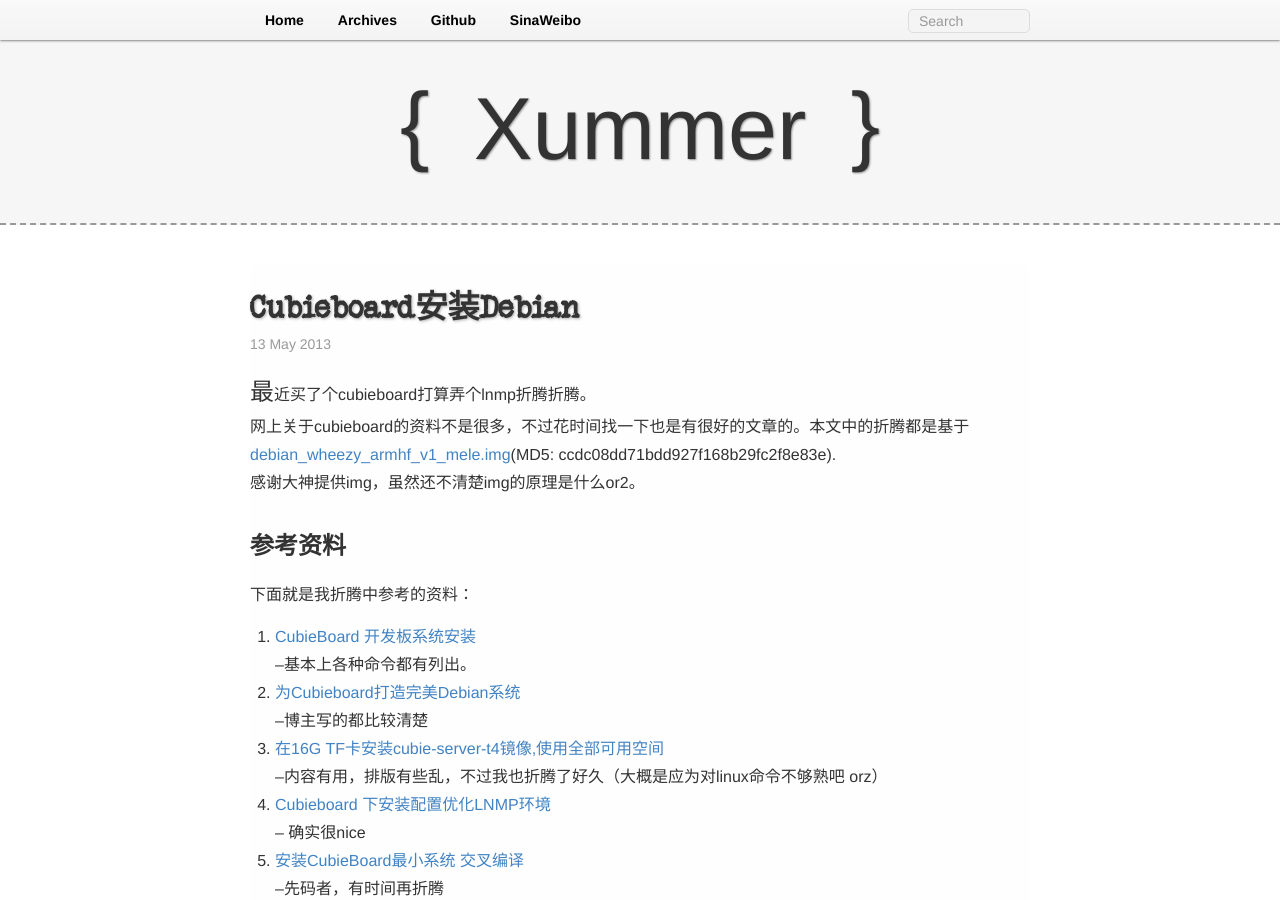
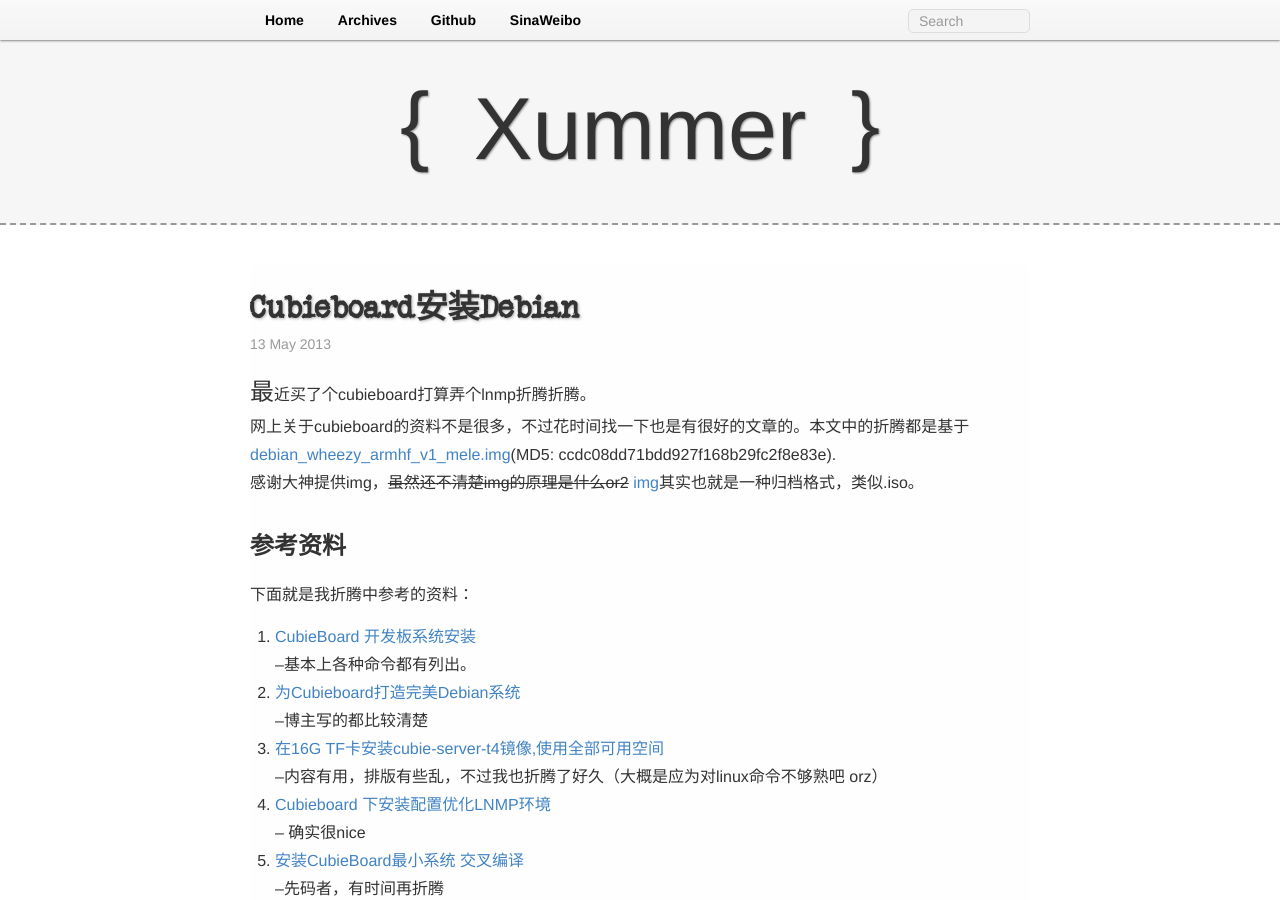
Before and after one commit to Xummer/xummer.github.com, a Jekyll site: the page built from _posts/2013-05-13-setup-debian-on-cubieboardan.md, in a window 1280 px wide and 900 px high. Built offline with Jekyll 4.4.1, drawn with Linux system fonts in a browser that asks for light colours; Markdown is read by kramdown in place of the engine named in the settings; comment, search, counter and statistics services are not loaded.

Commit message:
add about img

```diff
--- a/_posts/2013-05-13-setup-debian-on-cubieboardan.md
+++ b/_posts/2013-05-13-setup-debian-on-cubieboardan.md
@@ -6,7 +6,7 @@ meta: true
 ---
 最近买了个cubieboard打算弄个lnmp折腾折腾。
 网上关于cubieboard的资料不是很多，不过花时间找一下也是有很好的文章的。本文中的折腾都是基于[debian_wheezy_armhf_v1_mele.img](http://guillaumeplayground.net/share/debian_wheezy_armhf_v1_mele.img.gz)(MD5: ccdc08dd71bdd927f168b29fc2f8e83e).
-感谢大神提供img，虽然还不清楚img的原理是什么or2。
+感谢大神提供img，<del>虽然还不清楚img的原理是什么or2</del> [img](http://zh.wikipedia.org/zh/IMG%E6%A0%BC%E5%BC%8F)其实也就是一种归档格式，类似.iso。
 
 ##参考资料
 下面就是我折腾中参考的资料：
```
